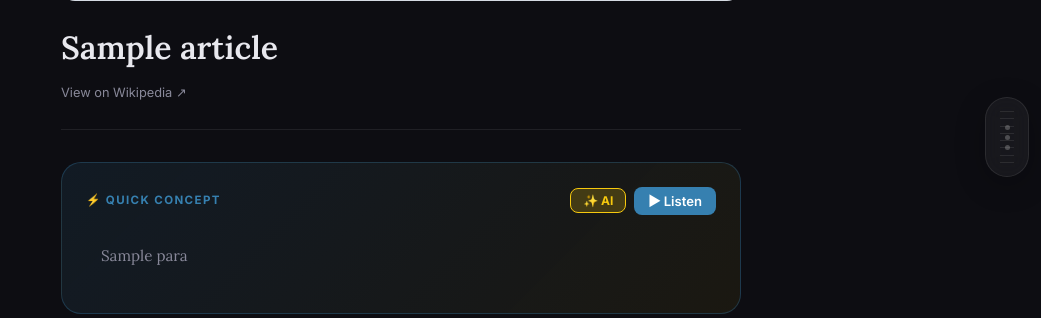
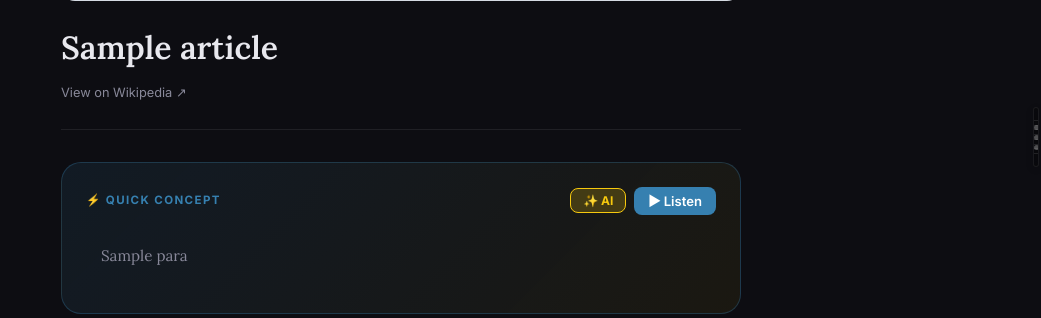
Before and after one commit to Mrswami/wikiRead, a Flask app: template templates/reader.html in a window 1280 px wide. Shown: the part 263-581 px from the top of the page, without its empty margins (239-1280 px from the left). Run offline with Flask 3, Linux system fonts and the light colour scheme; the template is opened without the code that fills it: most values are stand-ins (such as "Sample title", 1, 10 or a date in 2020); grey boxes marked "Sample" are stand-in pictures.

Commit message:
feat: ThumbWheel v4.1 - Samsung Native Aesthetic (Stealth Mode)

```diff
--- a/static/thumbwheel.css
+++ b/static/thumbwheel.css
@@ -20,33 +20,37 @@
 
 .thumb-wheel {
   position: fixed;
-  right: 12px;
+  right: 2px; /* Tight to edge like Samsung Native */
   top: 50%;
   transform: translateY(-50%);
-  width: 44px;
-  height: 80px;
-  background: var(--tw-glass);
-  backdrop-filter: blur(12px);
-  -webkit-backdrop-filter: blur(12px);
-  border: 1px solid var(--tw-border);
-  border-radius: 22px;
+  width: 6px; /* Ultra-thin Samsung style pill */
+  height: 60px;
+  background: rgba(0, 0, 0, 0.4);
+  backdrop-filter: blur(4px);
+  -webkit-backdrop-filter: blur(4px);
+  border: 1px solid rgba(255, 255, 255, 0.1);
+  border-radius: 3px;
   display: flex;
   flex-direction: column;
   align-items: center;
   justify-content: center;
-  overflow: hidden; /* For ticks */
+  overflow: hidden;
   cursor: grab;
   z-index: 10000;
-  box-shadow: 0 8px 32px rgba(0, 0, 0, 0.4);
+  box-shadow: 0 2px 8px rgba(0, 0, 0, 0.2);
   touch-action: none;
+  /* Transitions: Native pill -> Custom Glow Ball */
   transition:
+    background 0.3s ease,
     opacity 0.3s ease,
     border-color 0.3s ease,
     width 0.4s cubic-bezier(0.175, 0.885, 0.32, 1.275),
     height 0.4s cubic-bezier(0.175, 0.885, 0.32, 1.275),
     border-radius 0.4s ease,
+    right 0.4s ease,
+    top 0s,
     transform 0.4s cubic-bezier(0.175, 0.885, 0.32, 1.275);
-  opacity: 0.6;
+  opacity: 0.7;
   user-select: none;
 }
 
@@ -78,24 +82,23 @@
   opacity: 0.4; /* Fade ticks slightly in ball mode */
 }
 
-/* THE GLOW BALL TRANSFORMATION */
+/* THE GLOW BALL TRANSFORMATION (Engaged) */
 .thumb-wheel:active, .thumb-wheel.active {
   opacity: 1;
   width: 54px;
   height: 54px;
   border-radius: 50%;
+  background: var(--tw-glass);
+  backdrop-filter: blur(12px);
   border-color: var(--tw-accent);
-  /* Instant tracking for 360-degree position (no transition delay) */
   transition:
     opacity 0.3s ease,
-    border-color 0.3s ease,
     width 0.4s cubic-bezier(0.175, 0.885, 0.32, 1.275),
     height 0.4s cubic-bezier(0.175, 0.885, 0.32, 1.275),
     border-radius 0.4s ease,
     left 0s,
     top 0s,
     transform 0s;
-  /* Visual Scale ties into Horizontal Dynamic Sensitivity */
   transform: translate(-50%, -50%) scale(var(--tw-aura-scale, 1));
   box-shadow:
     0 0 calc(30px * var(--tw-aura-scale, 1)) var(--tw-accent-glow),
```
